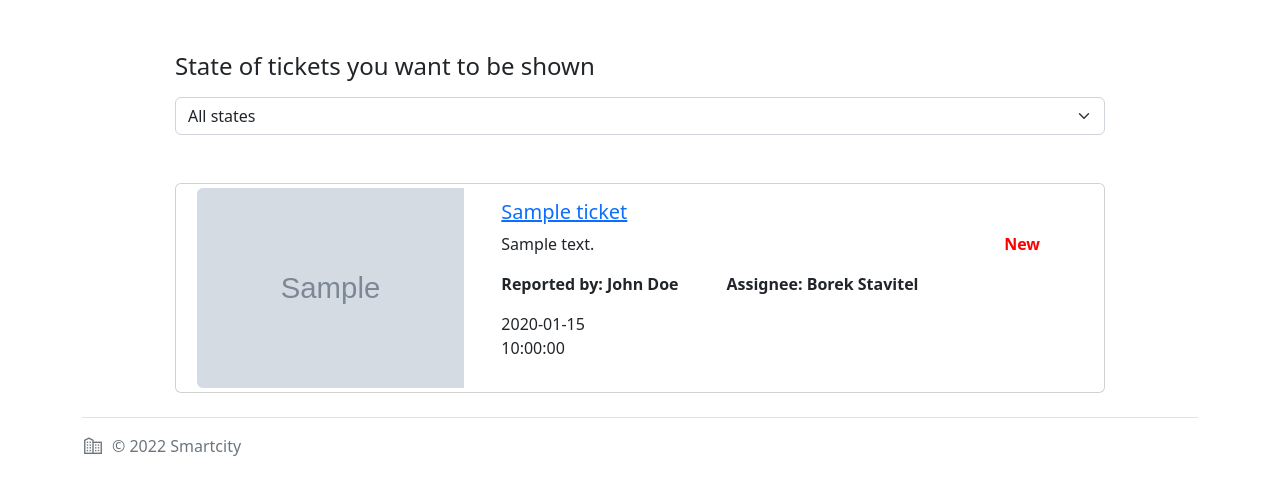
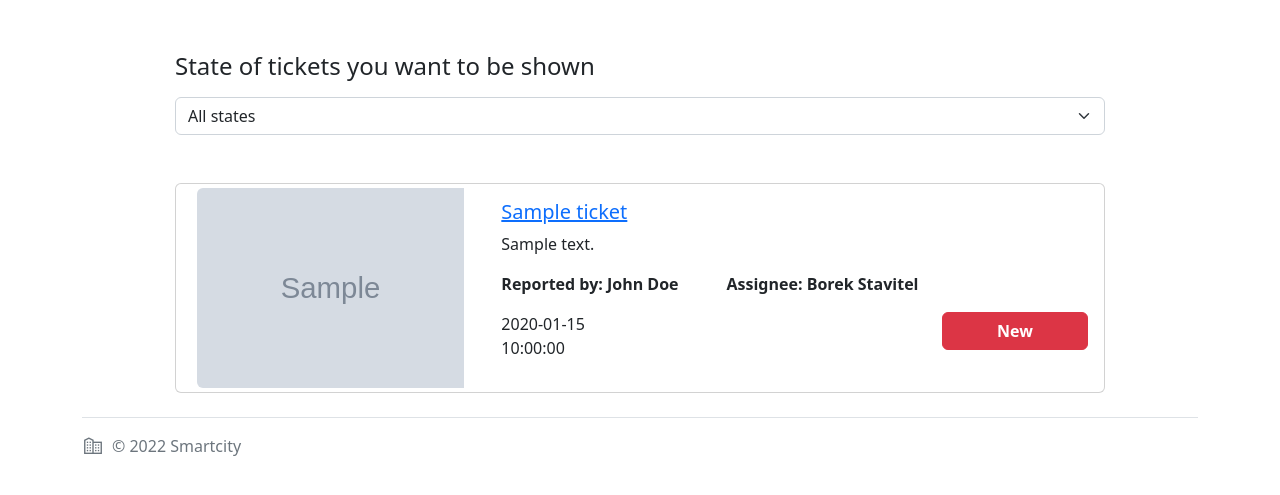
Before and after one commit to IIS-ITU-exceptions/IIS, a Flask app: template smartcity/templates/manager/manager_dashboard.html in a window 1280 px wide. Shown: the part 73-568 px from the top of the page. Run offline with Flask 2, Linux system fonts and the light colour scheme; the template is opened without the code that fills it: values that come from a table or form of the project are taken from there, others are empty; data comes from the database, SQL or seed files in the repository; tables that the repository leaves empty hold one stand-in row (values such as "Sample post"); grey boxes marked "Sample" are stand-in pictures.

Commit message:
Change state visualisation

```diff
--- a/smartcity/templates/manager/manager_dashboard.html
+++ b/smartcity/templates/manager/manager_dashboard.html
@@ -39,7 +39,6 @@
                                 <h5 class="card-title"><a
                                         href="{{ url_for("manager.manager_ticket_view") }}?ticketId={{ ticket.id }}">{{ ticket.name }}</a>
                                 </h5>
-                                <b class="card-text me-5 mb-5 float-end state">{{ ticket.state.value }}</b>
 
                                 <p class="card-text">{{ ticket.description[:100] }}</p>
                                 <b class="card-text me-5 float-start">Reported
@@ -49,6 +48,7 @@
                                 {% else %}
                                     <p class="card-text me-5 mb-3 float-start">Assignee: Nobody is assigned</p>
                                 {% endif %}
+                                <button type="button" class="state btn" style="float:right;pointer-events: none;">{{ ticket.state.value }}</button>
                                 <p class="col-3">{{ ticket.created_at }}</p>
                             </div>
                         </div>
@@ -58,7 +58,6 @@
         {% endfor %}
     </div>
 {% endblock %}
-
 
 {% block js %}
     <script>
@@ -98,14 +97,22 @@
         let statesList = document.getElementsByClassName("state");
 
         for (let i = 0; i < statesList.length; i++) {
+            statesList[i].style.fontWeight = "bold";
             if (statesList[i].innerHTML === "New") {
-                statesList[i].style.color = "red";
+                statesList[i].style.color = "white";
+                statesList[i].style.width = "146px";
+                statesList[i].classList.add("btn-danger");
             } else if (statesList[i].innerHTML === "Planned") {
-                statesList[i].style.color = "purple";
+                statesList[i].style.color = "black";
+                statesList[i].style.width = "146px";
+                statesList[i].classList.add("btn-info");
             } else if (statesList[i].innerHTML === "Work In Progress") {
-                statesList[i].style.color = "orange";
+                statesList[i].style.color = "black";
+                statesList[i].classList.add("btn-warning");
             } else if (statesList[i].innerHTML === "Done") {
-                statesList[i].style.color = "green";
+                statesList[i].style.color = "white";
+                statesList[i].style.width = "146px";
+                statesList[i].classList.add("btn-success");
             }
         }
 
```
